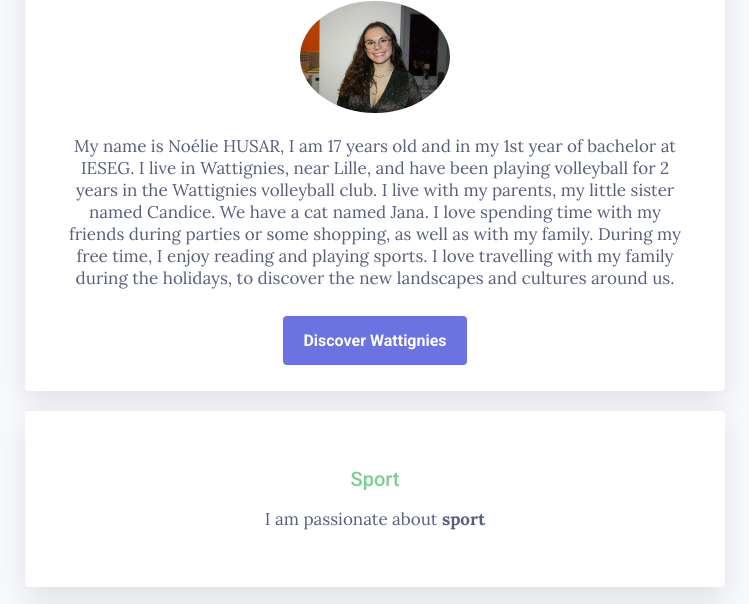
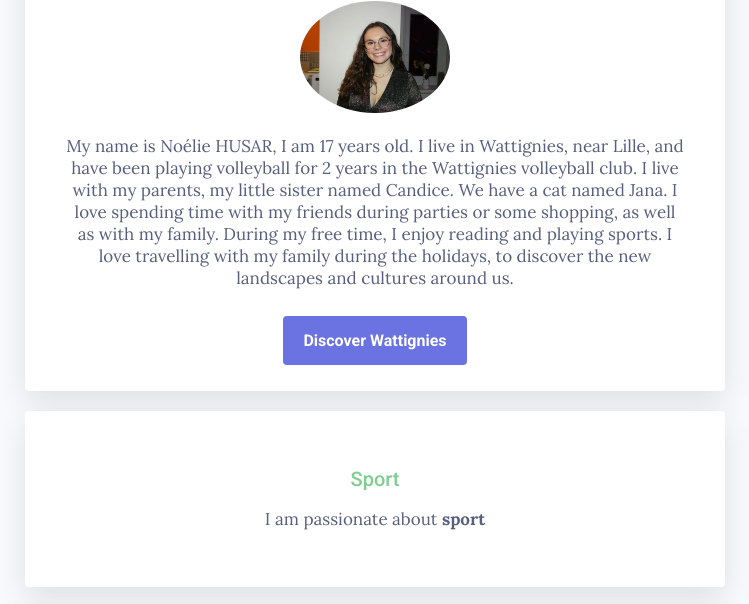
Before and after one commit to Noelie-10/my-profile, a plain HTML site: page index.html in a window 1280 px wide. Shown: the part 160-764 px from the top of the page, without its empty margins (265-1014 px from the left). Drawn offline with Linux system fonts and the light colour scheme.

Commit message:
Update index.html

```diff
--- a/index.html
+++ b/index.html
@@ -17,7 +17,7 @@
 				<h1>Hello, I'm Noélie</h1>
 				<img src="images/profile-picture.jpg" class="img-circle" width="150px" alt="Noélie Husar">
 				<p>
-					My name is Noélie HUSAR, I am 17 years old and in my 1st year of bachelor at IESEG.
+					My name is Noélie HUSAR, I am 17 years old.
 					I live in Wattignies, near Lille, and have been playing volleyball for 2 years in the Wattignies volleyball club. I live with my parents, my little sister named Candice. We have a cat named Jana. I love spending time with my friends during parties or some shopping, as well as with my family. During my free time, I enjoy reading and playing sports.
 					I love travelling with my family during the holidays, to discover the new landscapes and cultures around us.
 				</p>
```
